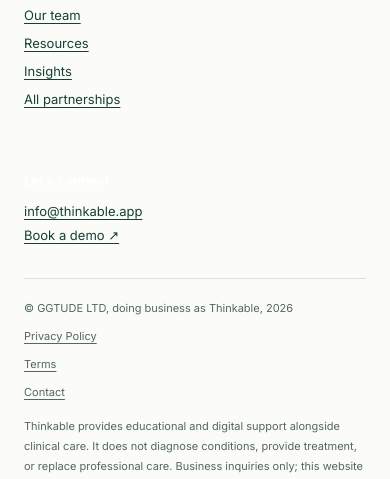
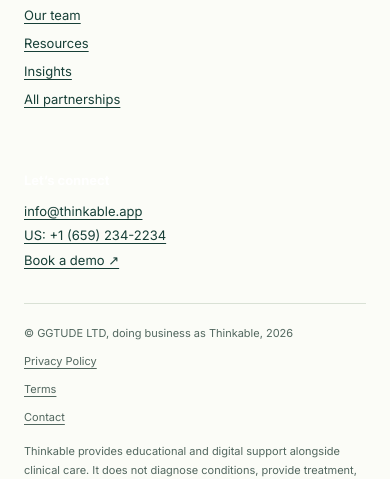
Before and after one commit to Thinkable-by-GG/thinkable-website, a WordPress theme: template wordpress/theme/thinkable-shai/index.php in a window 390 px wide. Shown: the part 950-1429 px from the top of the page. Run offline with PHP 8.4 and a stand-in for WordPress, Linux system fonts and the light colour scheme; the site name, menu and one post (Sample post) are stand-ins, and other content is empty; some libraries are stand-ins or nearby versions.

Commit message:
Add Thinkable US phone number to footer and contact page

```diff
--- a/wordpress/theme/thinkable-shai/template-parts/site-footer.php
+++ b/wordpress/theme/thinkable-shai/template-parts/site-footer.php
@@ -1,5 +1,5 @@
 <footer class="site-footer" id="contact">
 <!-- lifecycle-footer:start -->
-<div class="footer-inner"><div><h2><span class="brand-mark t-brand-symbol" aria-hidden="true"></span>thinkable</h2><h3>Every step. Connected.</h3><p>The digital platform around the full TMS patient lifecycle.</p></div><nav class="t-footer-links" aria-label="Footer navigation"><strong>Explore Thinkable</strong><a href="/#platform">The platform</a><a href="/science-evidence">Science &amp; evidence</a><a href="/#team">Our team</a><a href="/resources">Resources</a><a href="/blog">Insights</a><a href="/use-cases">All partnerships</a></nav><address><strong>Let’s connect</strong><a href="mailto:info@thinkable.app">info@thinkable.app</a><br><a href="/partner-demo">Book a demo ↗</a></address></div><div class="footer-bottom"><span>© GGTUDE LTD, doing business as Thinkable, 2026</span><a href="/privacy-policy">Privacy Policy</a><a href="/terms">Terms</a><a href="/contact">Contact</a></div><p class="t-support-note">Thinkable provides educational and digital support alongside clinical care. It does not diagnose conditions, provide treatment, or replace professional care. Business inquiries only; this website is not monitored for clinical or emergency support.</p>
+<div class="footer-inner"><div><h2><span class="brand-mark t-brand-symbol" aria-hidden="true"></span>thinkable</h2><h3>Every step. Connected.</h3><p>The digital platform around the full TMS patient lifecycle.</p></div><nav class="t-footer-links" aria-label="Footer navigation"><strong>Explore Thinkable</strong><a href="/#platform">The platform</a><a href="/science-evidence">Science &amp; evidence</a><a href="/#team">Our team</a><a href="/resources">Resources</a><a href="/blog">Insights</a><a href="/use-cases">All partnerships</a></nav><address><strong>Let’s connect</strong><a href="mailto:info@thinkable.app">info@thinkable.app</a><br><a href="tel:+16592342234">US: +1 (659) 234-2234</a><br><a href="/partner-demo">Book a demo ↗</a></address></div><div class="footer-bottom"><span>© GGTUDE LTD, doing business as Thinkable, 2026</span><a href="/privacy-policy">Privacy Policy</a><a href="/terms">Terms</a><a href="/contact">Contact</a></div><p class="t-support-note">Thinkable provides educational and digital support alongside clinical care. It does not diagnose conditions, provide treatment, or replace professional care. Business inquiries only; this website is not monitored for clinical or emergency support.</p>
 <!-- lifecycle-footer:end -->
 </footer>
```
Also changed, not shown: content/pages/contact.md (+2 -0 lines).
